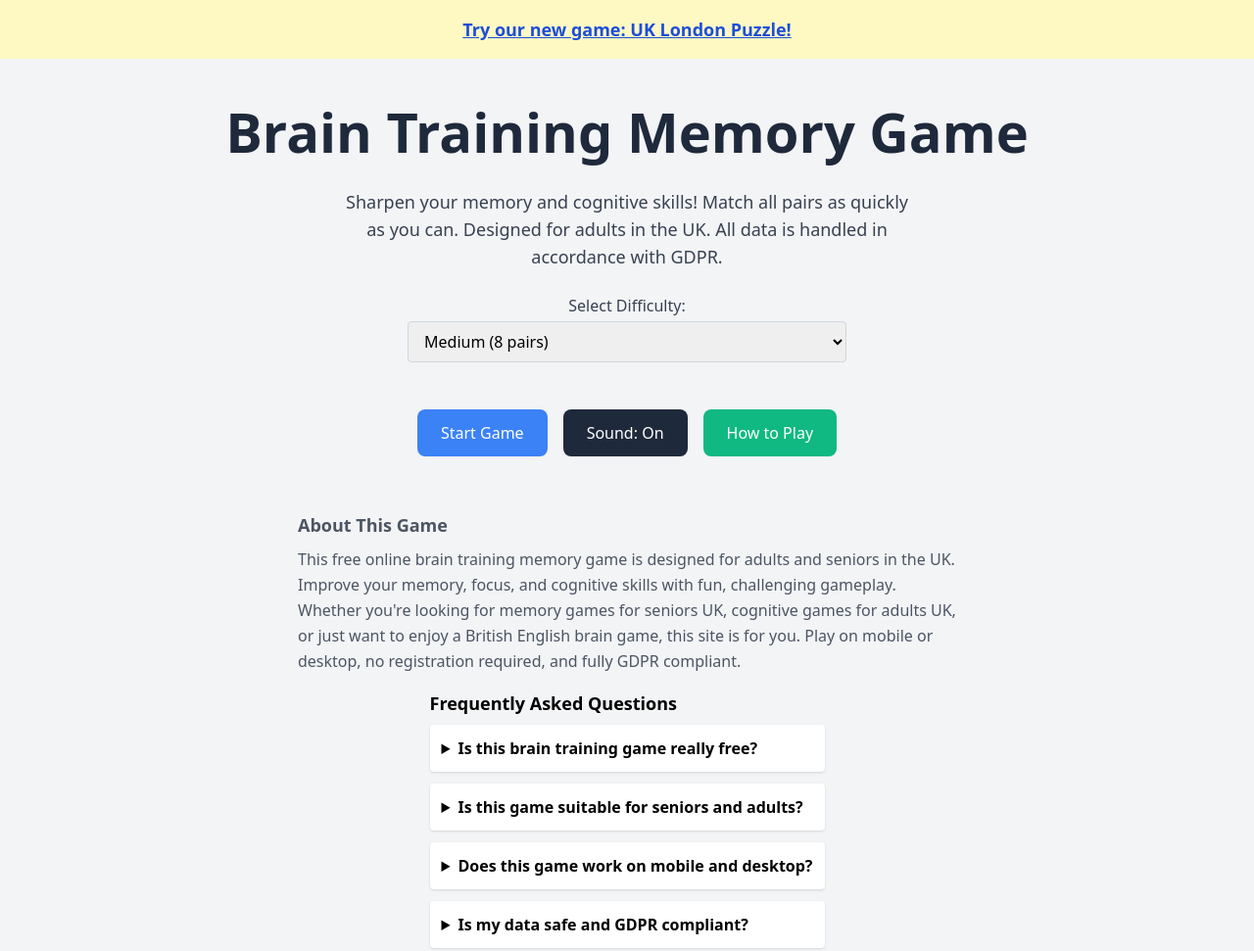
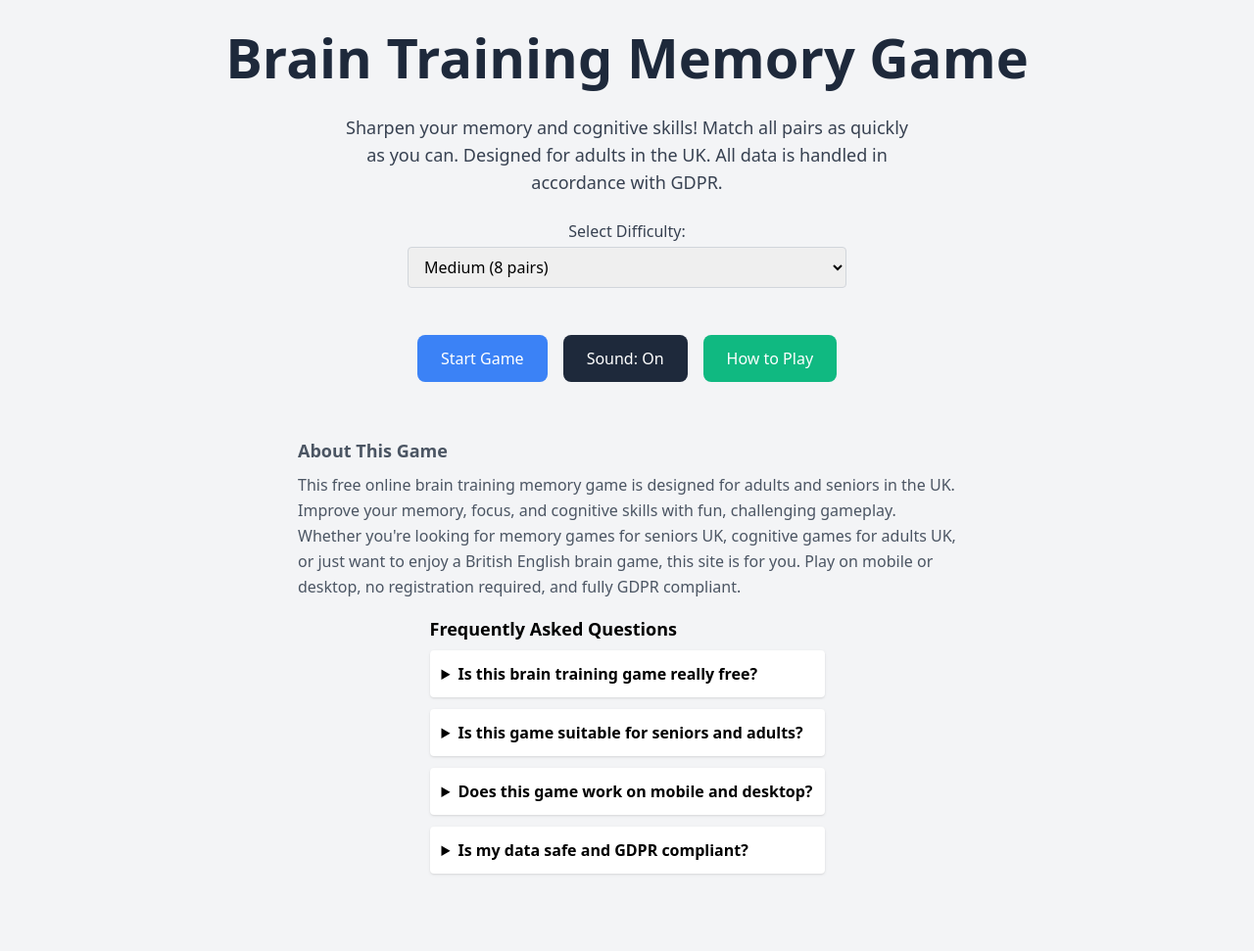
Before and after one commit to tmj518/tiaotiao, a plain HTML site: page public/index.html in a window 1280 px wide. Shown: the whole page at 98% size. After the commit the page ends 940 px from the top, so only its background shows below. Drawn offline with nearby package versions, Linux system fonts and the light colour scheme.

Commit message:
Update index.html

```diff
--- a/public/index.html
+++ b/public/index.html
@@ -1,9 +1,4 @@
-<!-- 新增：推荐新游戏内链 -->
-<div class="w-full text-center py-4 bg-yellow-100 mb-4">
-  <a href="uk-london-puzzle.html" class="text-lg text-blue-700 underline font-bold">
-    Try our new game: UK London Puzzle!
-  </a>
-</div>
+
 
 <!DOCTYPE html>
 <html lang="en-GB">
```
